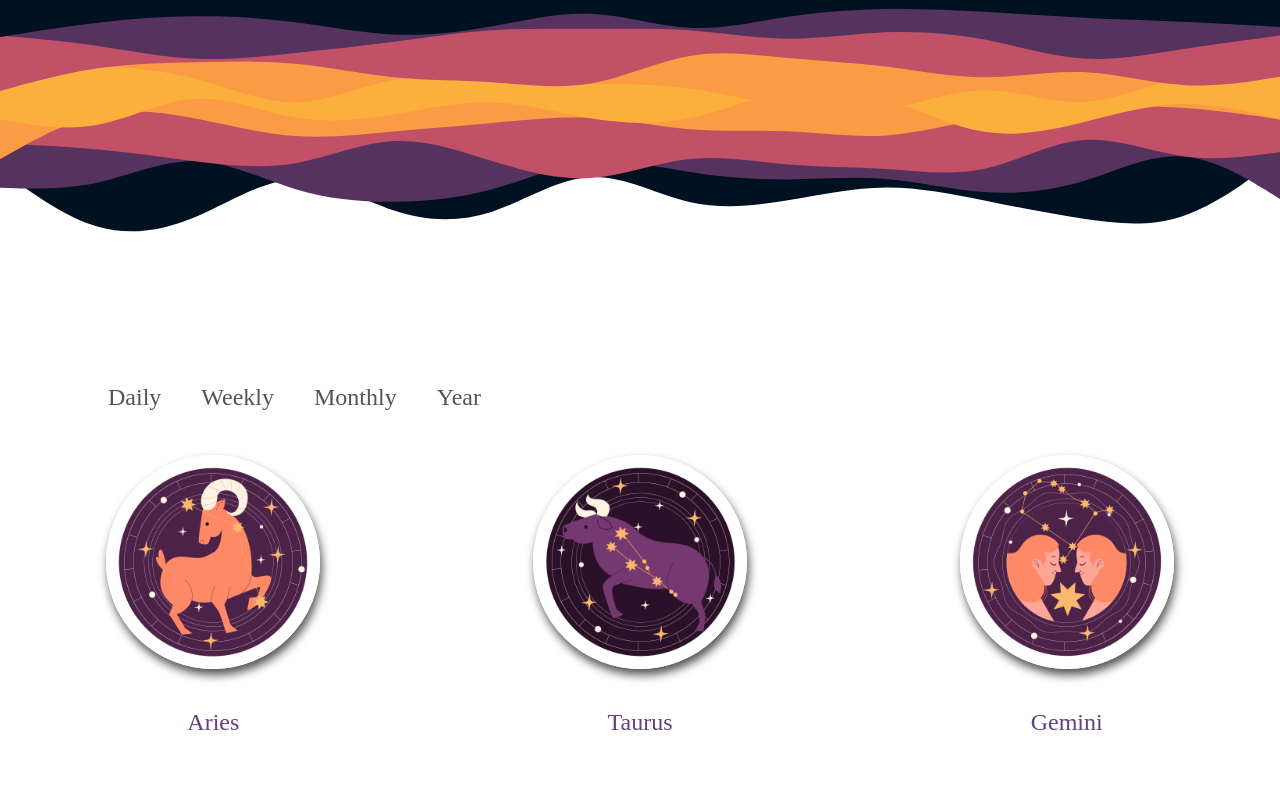
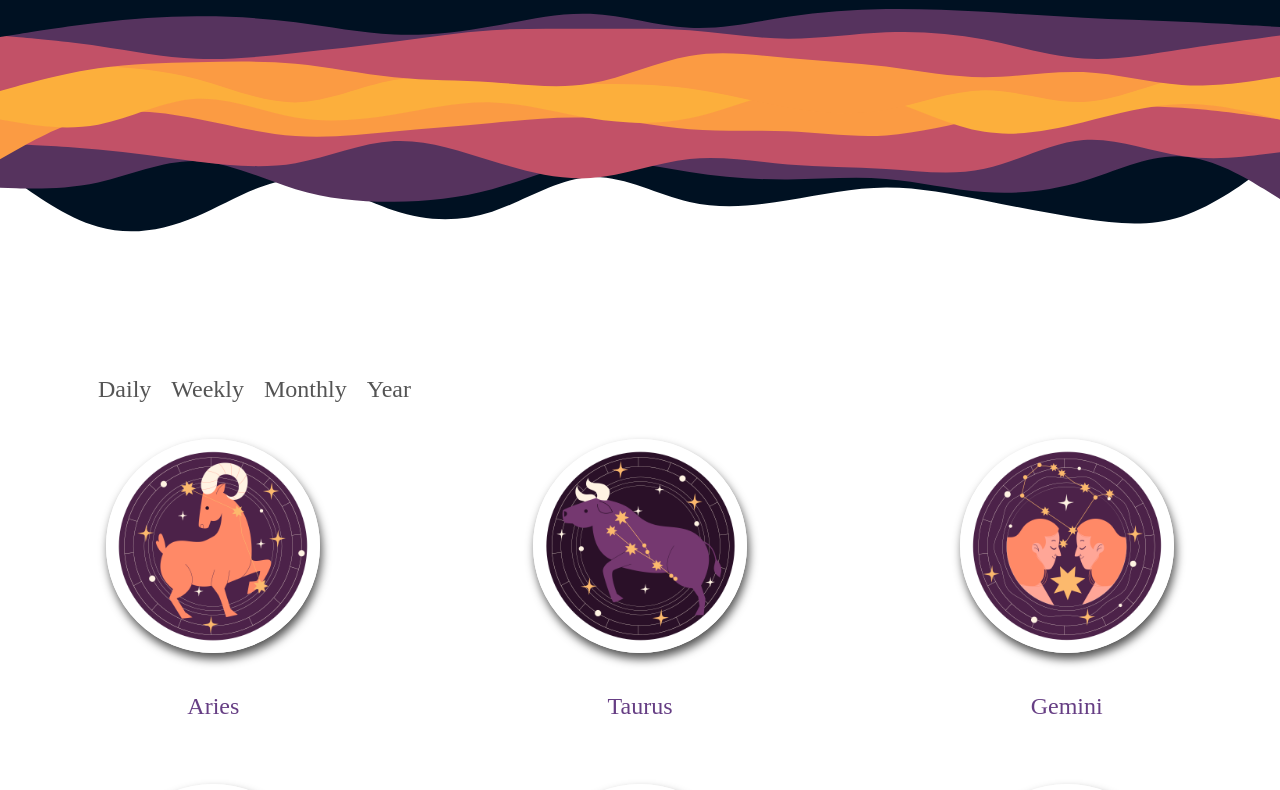
Before and after one commit to Gissell10/horoscope, a Next.js app: page / in a window 1280 px wide. Shown: the top 790 px of the page. Built offline with nearby package versions, Linux system fonts and the light colour scheme.

Commit message:
fixing menu before element

```diff
--- a/components/Menu.jsx
+++ b/components/Menu.jsx
@@ -1,22 +1,30 @@
 import styles from "@/styles/Home.module.css";
 export default function Menu() {
   return (
-    <div className={styles.menu}>
-      <ul>
+    <div>
+      <ul className={styles.menu}>
         <li>
-          <a href="#">Daily</a>
+          <a href="#" className={styles.menuLinkA}>
+            Daily
+          </a>
         </li>
 
         <li>
-          <a href="#">Weekly</a>
+          <a href="#" className={styles.menuLinkA}>
+            Weekly
+          </a>
         </li>
 
         <li>
-          <a href="#">Monthly</a>
+          <a href="#" className={styles.menuLinkA}>
+            Monthly
+          </a>
         </li>
 
         <li>
-          <a href="#">Year</a>
+          <a href="#" className={styles.menuLinkA}>
+            Year
+          </a>
         </li>
       </ul>
     </div>
--- a/styles/Home.module.css
+++ b/styles/Home.module.css
@@ -1,6 +1,8 @@
 .menu {
   display: flex;
   margin-left: 5.5rem;
+  list-style-type: none;
+  padding: 0;
 }
 .heroImg {
   background-image: url("/hero.svg");
@@ -26,3 +28,25 @@
   border: 7px solid white;
   box-shadow: 2px 6px 10px 0px #000000ad;
 }
+.menuLinkA:hover {
+  color: #663e84;
+}
+.menuLinkA:hover::before {
+  content: "";
+  border-bottom: 6px solid #292d7c;
+  position: absolute;
+  width: 100%;
+  bottom: 0;
+  border-radius: 3px;
+  box-shadow: 2px 6px 10px 0px #292d7c;
+}
+
+.menuLinkA {
+  position: relative;
+  text-decoration: none;
+  padding: 14px 0;
+  margin: 10px;
+  color: #545454;
+  font-size: 24px;
+  text-align: center;
+}
--- a/styles/globals.css
+++ b/styles/globals.css
@@ -1,36 +1,12 @@
 body {
   box-sizing: border-box;
   margin: 0;
+  padding: 0;
+}
+a {
+  text-decoration: none;
 }
 
 ul {
-  list-style-type: none;
-  padding: 0;
-  margin: 0;
+  list-style: none;
 }
-li {
-  float: left;
-}
-a,
-li {
-  text-decoration: none;
-  padding: 14px 0;
-  margin: 10px;
-  color: #545454;
-  font-size: 24px;
-  text-align: center;
-}
-a:hover {
-  color: #663e84;
-  position: relative;
-}
-
-a:hover::before {
-  content: "";
-  border-bottom: 6px solid #292d7c;
-  position: absolute;
-  width: 100%;
-  bottom: 0;
-  border-radius: 3px;
-  box-shadow: 2px 6px 10px 0px #292d7c;
-}
```
Also changed, not shown: pages/components/Signes.jsx (deleted, +0 -41 lines).
